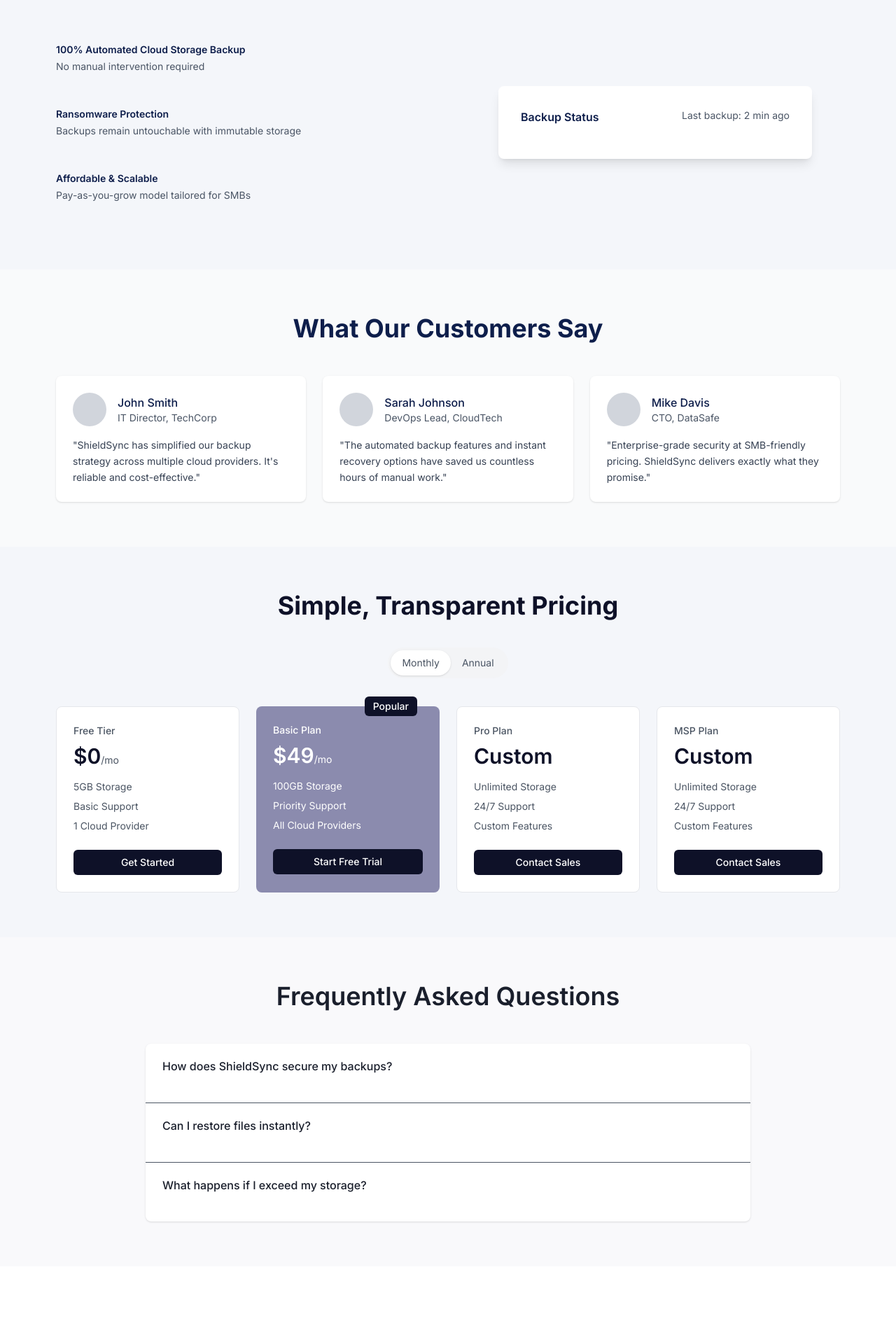
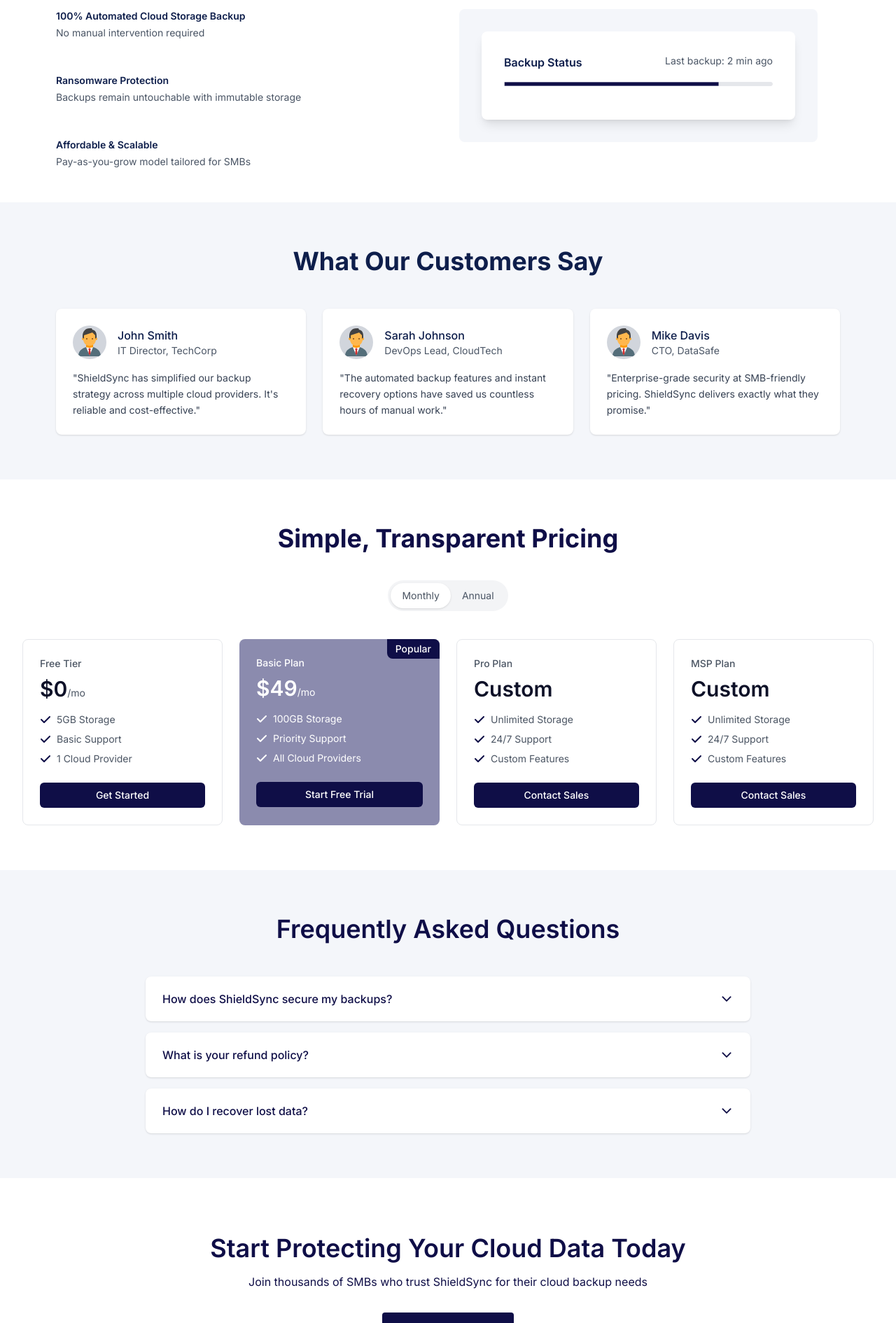
Before and after one commit to arbazkhalid1122/shield-sync, a Next.js app: page / in a window 1280 px wide. Shown: the part 2006-3896 px from the top of the page at 70% size. Built offline with nearby package versions, Linux system fonts and the light colour scheme.

Commit message:
fix: set pricing section and footer according to figma

```diff
--- a/app/components/Backup.tsx
+++ b/app/components/Backup.tsx
@@ -1,9 +1,10 @@
 // import { CheckCircle, Shield, LineChart } from 'lucide-react';
 // import { Progress } from "@/components/ui/progress";
-
+import Image from 'next/image';
+import progress from '../../public/div.svg'
 const Backup = () => {
     return (
-        <section className="px-4 py-16 md:py-24">
+        <section className="px-4 py-10 bg-white md:py-12">
             <div className="container mx-auto max-w-6xl">
                 <h1 className="text-[#0E1E4B] text-3xl md:text-4xl font-bold text-center mb-16">
                     Why ShieldSync?
@@ -46,13 +47,13 @@
                     </div>
 
                     {/* Backup Status Card */}
-                    <div className="flex items-center justify-center">
+                    <div className="flex items-center justify-center rounded-lg h-[fit-content] w-[fit-content] p-8 bg-[#F4F6FA]">
                         <div className="bg-white rounded-lg shadow-lg p-8 w-full max-w-md">
                             <div className="flex justify-between mb-4">
                                 <h3 className="font-semibold text-[#0E1E4B]">Backup Status</h3>
                                 <span className="text-sm text-gray-600">Last backup: 2 min ago</span>
                             </div>
-                            {/* <Progress value={75} className="h-2 bg-gray-200" /> */}
+                            <Image src={progress} alt="Progress" className="w-full h-auto mb-4" />
                         </div>
                     </div>
                 </div>
--- a/app/components/CTASection.tsx
+++ b/app/components/CTASection.tsx
@@ -3,17 +3,17 @@
 
 const CTASection = () => {
     return (
-        <section className="w-full bg-white py-20 text-center">
+        <section className="w-full bg-white py-20 text-[#0F0E47] text-center">
             <div className="container mx-auto px-4">
-                <h2 className="text-[#0F172A] text-3xl md:text-4xl font-semibold mb-4">
+                <h2 className=" text-3xl md:text-4xl font-semibold  mb-4">
                     Start Protecting Your Cloud Data Today
                 </h2>
-                <p className="text-gray-600 mb-8">
+                <p className="mb-8">
                     Join thousands of SMBs who trust ShieldSync for their cloud backup needs
                 </p>
                 <Link
                     href="/signup"
-                    className="inline-block bg-[#0F172A] text-white py-3 px-8 rounded font-medium hover:bg-[#1E293B] transition-colors"
+                    className="inline-block bg-[#0F0E47] text-white py-3 px-8 rounded font-medium hover:bg-[#1E293B] transition-colors"
                 >
                     Sign Up for Free
                 </Link>
--- a/app/components/FAQSection.tsx
+++ b/app/components/FAQSection.tsx
@@ -1,27 +1,28 @@
-
 'use client'
 import React, { useState } from 'react';
-// import { ChevronDown } from "lucide-react";
+import { IoChevronDownOutline } from "react-icons/io5";
 
 interface FAQItem {
     question: string;
     answer: string;
 }
 
-const faqItems: FAQItem[] = [
+const faqData: FAQItem[] = [
     {
         question: "How does ShieldSync secure my backups?",
         answer: "We use AES-256 encryption and immutable storage to ensure your backups are completely secure and protected against ransomware attacks."
     },
     {
-        question: "Can I restore files instantly?",
-        answer: "Yes, our platform allows for immediate file restoration with just a few clicks. Our quick recovery system ensures minimal downtime for your business."
+        question: "What is your refund policy?",
+        answer: "We offer a 30-day money-back guarantee on all purchases."
     },
     {
-        question: "What happens if I exceed my storage?",
-        answer: "If you exceed your storage limit, you'll receive a notification. You can either upgrade your plan for more storage or manage your existing backups to free up space."
+        question: "How do I recover lost data?",
+        answer: "You can restore lost data by logging into your account and following the recovery instructions in the dashboard."
     }
 ];
+
+
 
 const FAQSection = () => {
     const [openItem, setOpenItem] = useState<number | null>(null);
@@ -31,31 +32,32 @@
     };
 
     return (
-        <section className="w-full bg-[#f9f9fb] py-16">
+        <section className="w-full py-16 text-[#0F0E47]">
             <div className="container mx-auto px-4 max-w-4xl">
-                <h2 className="text-[#1A1F2C] text-3xl md:text-4xl font-semibold text-center mb-12">
+                <h2 className="text-3xl md:text-4xl font-semibold text-center mb-12">
                     Frequently Asked Questions
                 </h2>
-
-                <div className="bg-white rounded-lg shadow-sm">
-                    {faqItems.map((item, index) => (
-                        <div key={index} className={`border-b last:border-b-0`}>
+                <div className='flex flex-col gap-4'>
+                    {faqData.map((item, index) => (
+                        <div key={index} className="bg-white rounded-lg shadow-sm">
+                            <div className={`border-b last:border-b-0`}>
                                 <button
                                     onClick={() => toggleItem(index)}
                                     className="w-full py-5 px-6 flex justify-between items-center text-left focus:outline-none"
                                 >
-                                <span className="text-[#1A1F2C] font-medium text-base">{item.question}</span>
-                                {/* <ChevronDown
-                                    className={`h-5 w-5 text-[#1A1F2C] transition-transform duration-200 ${openItem === index ? 'transform rotate-180' : ''
+                                    <span className="font-medium text-base">{item.question}</span>
+                                    <IoChevronDownOutline
+                                        className={`h-5 w-5 transition-transform duration-200 ${openItem === index ? 'transform rotate-180' : ''
                                             }`}
-                                /> */}
+                                    />
                                 </button>
 
                                 <div
-                                className={`px-6 pb-5 text-gray-600 overflow-hidden transition-all duration-300 ${openItem === index ? 'max-h-96' : 'max-h-0'
+                                    className={`overflow-hidden transition-all duration-300 ${openItem === index ? 'max-h-96 px-6 pb-5 ' : 'max-h-0'
                                         }`}
                                 >
                                     {openItem === index && <div className="pt-1">{item.answer}</div>}
+                                </div>
                             </div>
                         </div>
                     ))}
--- a/app/components/Footer.tsx
+++ b/app/components/Footer.tsx
@@ -3,7 +3,7 @@
 
 const Footer = () => {
     return (
-        <footer className="w-full bg-[#0F172A] text-white py-12">
+        <footer className="w-full bg-[#0F0E47] text-white py-12">
             <div className="container mx-auto px-4">
                 <div className="grid grid-cols-1 md:grid-cols-4 gap-8">
                     {/* Logo and Description */}
--- a/app/components/PricingCard.tsx
+++ b/app/components/PricingCard.tsx
@@ -1,6 +1,6 @@
 
 import React from 'react';
-// import { Check } from 'lucide-react';
+import { FaCheck } from "react-icons/fa6";
 
 interface PricingFeature {
     text: string;
@@ -29,7 +29,7 @@
                 }`}
         >
             {isPopular && (
-                <div className="absolute top-0 right-8 -translate-y-1/2 bg-[#0e1128] text-white text-sm font-medium py-1 px-3 rounded-md">
+                <div className="absolute top-0 right-0 bg-[#0F0E47] text-white text-sm font-medium py-1 px-3 rounded-bl-lg rounded-tr-lg">
                     Popular
                 </div>
             )}
@@ -43,7 +43,7 @@
             <ul className="space-y-2 mb-6">
                 {features.map((feature, index) => (
                     <li key={index} className="flex items-center">
-                        {/* <Check size={16} className={`mr-2 ${isHighlighted ? 'text-white' : 'text-[#0e1128]'}`} /> */}
+                        <FaCheck size={16} className={`mr-2 ${isHighlighted ? 'text-white' : 'text-[#0F0E47]'}`} />
                         <span className="text-sm">{feature.text}</span>
                     </li>
                 ))}
@@ -51,8 +51,8 @@
             <button
                 className={`w-full py-2 rounded-md text-center text-sm font-medium
           ${isHighlighted
-                        ? 'bg-[#0e1128] text-white'
-                        : 'bg-[#0e1128] text-white'
+                        ? 'bg-[#0F0E47] text-white'
+                        : 'bg-[#0F0E47] text-white'
                     }`}
             >
                 {ctaText}
--- a/app/components/PricingSection.tsx
+++ b/app/components/PricingSection.tsx
@@ -8,8 +8,8 @@
     const [billingCycle, setBillingCycle] = useState<'monthly' | 'annual'>('monthly');
 
     return (
-        <section className="py-16 px-4 max-w-6xl mx-auto">
-            <h2 className="text-3xl md:text-4xl font-bold text-center text-[#0e1128] mb-10">
+        <section className="py-16 px-8 bg-white">
+            <h2 className="text-3xl md:text-4xl font-bold text-center text-[#0F0E47] mb-10">
                 Simple, Transparent Pricing
             </h2>
 
--- a/app/components/TestimonialsSection.tsx
+++ b/app/components/TestimonialsSection.tsx
@@ -1,5 +1,6 @@
 
 import React from 'react';
+import { FcBusinessman } from "react-icons/fc";
 
 interface TestimonialProps {
     name: string;
@@ -12,7 +13,9 @@
     return (
         <div className="bg-white rounded-lg p-6 shadow-sm">
             <div className="flex items-center mb-4">
-                <div className="w-12 h-12 bg-gray-300 rounded-full mr-4"></div>
+                <div className="w-12 h-12 mr-4">
+                    <FcBusinessman className="w-full h-full rounded-full  bg-gray-300" />
+                </div>
                 <div>
                     <h4 className="font-medium text-[#0E1E4B]">{name}</h4>
                     <p className="text-sm text-gray-600">{title}, {company}</p>
@@ -46,7 +49,7 @@
     ];
 
     return (
-        <section className="bg-gray-50 py-16">
+        <section className="py-16">
             <div className="container mx-auto max-w-6xl px-4">
                 <h2 className="text-center text-3xl md:text-4xl font-bold text-[#0E1E4B] mb-12">
                     What Our Customers Say
```
Also changed, not shown: public/div.svg (added). Lines whose indentation alone changed are shown as unchanged.
